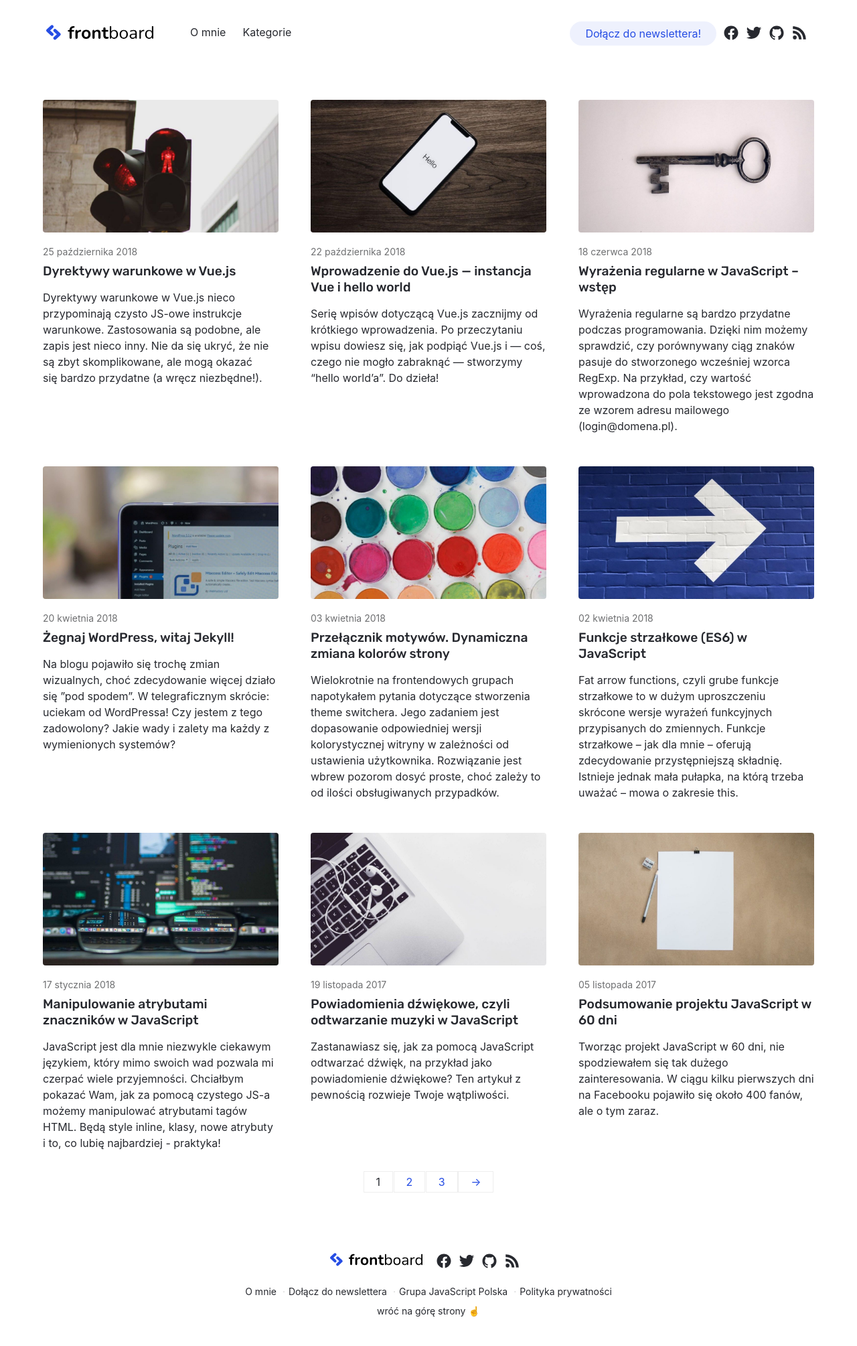
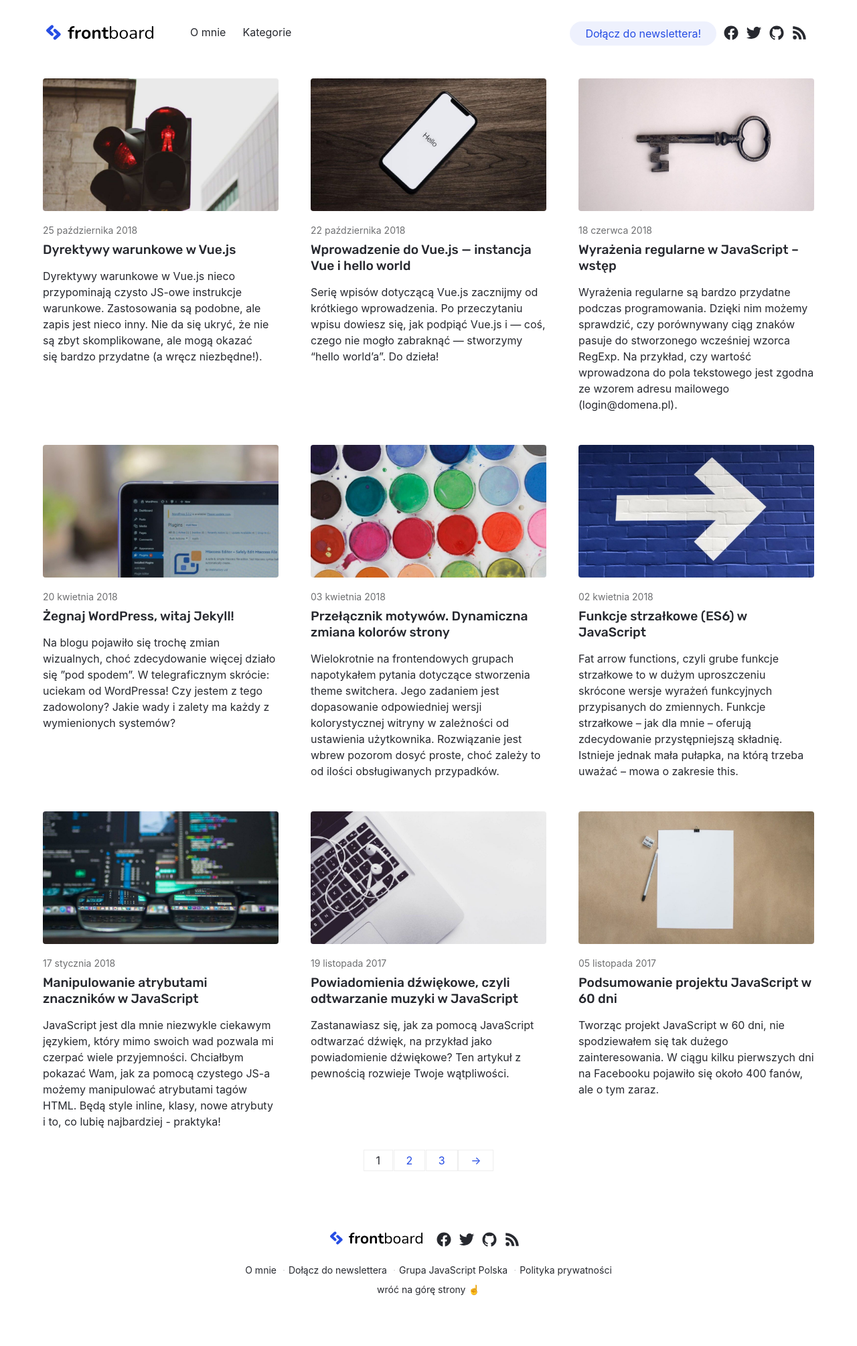
Before and after one commit to frontboard/blog, a Jekyll site: the page built from index.html, in a window 1280 px wide. Shown: the whole page at 67% size. Built offline with Jekyll 4.4.1, drawn with Linux system fonts in a browser that asks for light colours; the list of posts is cut into pages by our own code; comment, search, counter and statistics services are not loaded; after the commit the page ends 1977 px from its top, so only the background shows below that.

Commit message:
smaller margin-top on homepage

```diff
--- a/_sass/minima/_frontboard.scss
+++ b/_sass/minima/_frontboard.scss
@@ -172,7 +172,7 @@ a {
 
 // Home
 .home {
-  margin-top: 50px;
+  margin-top: 18px;
 }
 
 // Article
```
